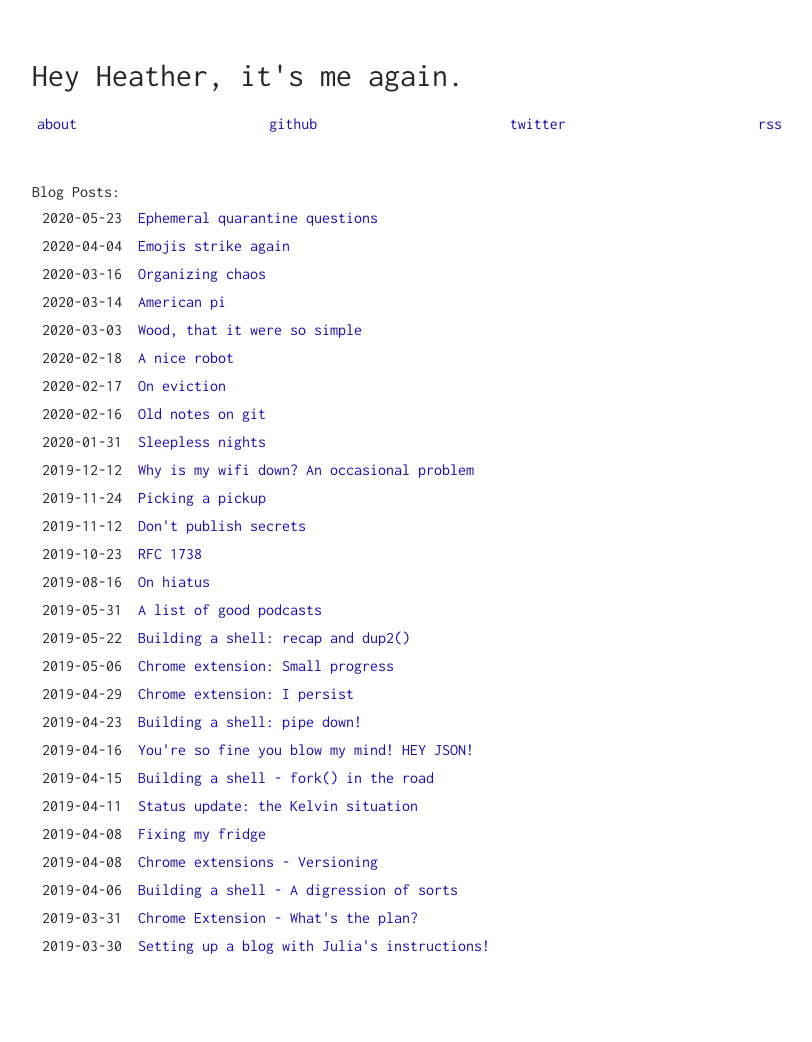
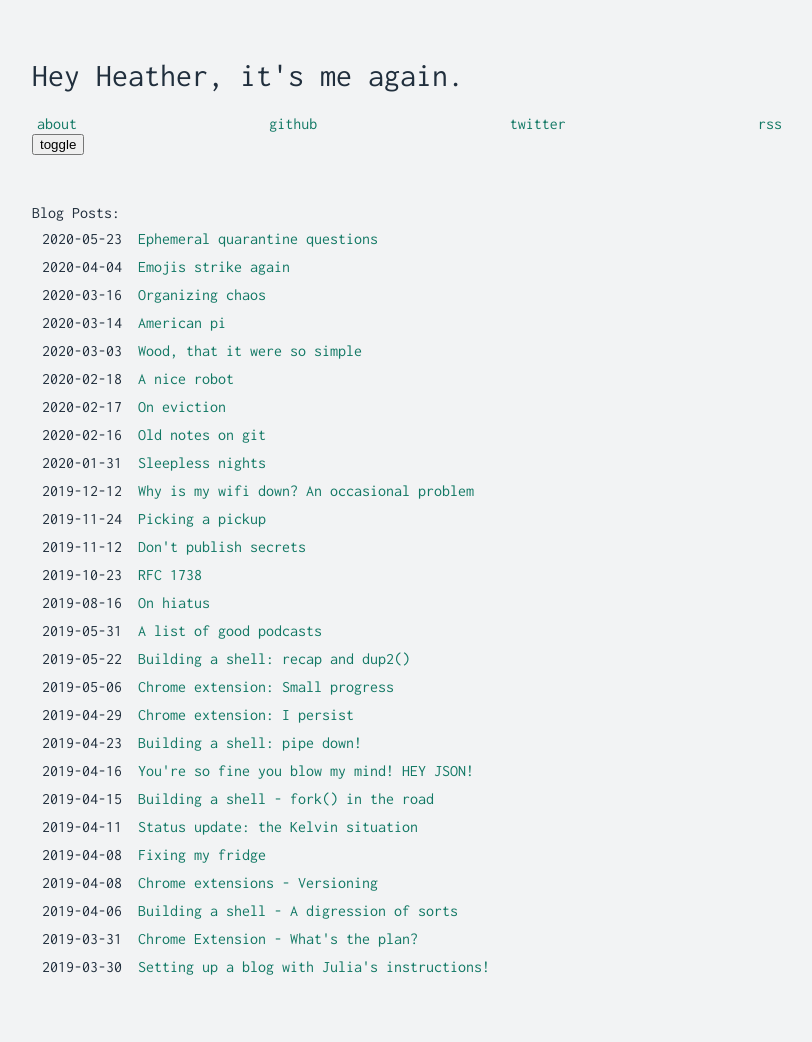
Before and after one commit to dolliars/heyheather, a Jekyll site: the page built from index.html, in a window 1280 px wide. Shown: the whole page, without its empty margins (233-1045 px from the left). Built offline with Jekyll 4.4.1, drawn with Linux system fonts in a browser that asks for light colours; before the commit the page ends 1021 px from its top, so only the background shows below that.

Commit message:
Add dark/light theme option

```diff
--- a/_layouts/default.html
+++ b/_layouts/default.html
@@ -22,5 +22,6 @@
   <div class="wrapper">
     {{ content }}
   </div>
+  <script src="/assets/js/darkmode.js"></script>
 </body>
 </html>
--- a/_sass/_config.scss
+++ b/_sass/_config.scss
@@ -1,8 +1,4 @@
 // COLORS
-$color-black: #272727;
-$color-white: #FFFFFF;
-$color-grey: #EEEEEE;
-$color-link: #1A0DAB;
 $color-code: #505050;
 $color-bg-code: #FFFFEA;
 
--- a/assets/css/main.scss
+++ b/assets/css/main.scss
@@ -4,9 +4,28 @@
 @import "reset";
 @import "config";
 
+:root {
+  --clr-light: #f2f3f4;
+  --clr-dark: #212f3d;
+  --clr-green: #117864;
+  --clr-yellow: #f1c40f;
+
+/*light color scheme*/
+  --background: var(--clr-light);
+  --foreground: var(--clr-dark);
+  --secondary: var(--clr-green);
+}
+
+/*dark color scheme*/
+.darkmode {
+  --background: var(--clr-dark);
+  --foreground: var(--clr-light);
+  --secondary: var(--clr-yellow);
+}
+
 body {
-  color: $color-black;
-  background: $color-white;
+  color: var(--foreground);
+  background: var(--background);
   font-family: 'Inconsolata';
   font-size: 100%;
   font-weight: 400;
@@ -19,18 +38,18 @@
   line-height: 150%;
 }
 a {
-  color: $color-link;
+  color: var(--secondary);
   text-decoration: none;
   &:visited {
-    color: $color-link;
+    color: var(--secondary);
     text-decoration: none;
   }
   &:hover {
-    color: $color-link;
+    color: var(--secondary);
     text-decoration: underline;
   }
   &:active {
-    color: $color-link;
+    color: var(--secondary);
     text-decoration: none;
   }
 }
@@ -62,7 +81,7 @@
   &::after {
     content: "";
     display: block;
-    border-bottom: 2px solid $color-link;
+    border-bottom: 2px solid var(--secondary);
     transform: scaleX(0);
     transition: transform .35s ease-in-out;
     transform-origin: 100% 50%;
@@ -112,7 +131,7 @@
     &::after {
       content: "";
       display: block;
-      border-bottom: 2px solid $color-link;
+      border-bottom: 2px solid var(--secondary);
       transform: scaleX(0);
       transition: transform .35s ease-in-out;
       transform-origin: 100% 50%;
@@ -217,7 +236,8 @@
       padding: 3px;
       font-size: 0.9em;
       border-radius: 3px;
-      background: $color-grey;
+      color: var(--background);
+      background: var(--foreground);
     }
     div.highlight {
       overflow: auto;
@@ -237,7 +257,7 @@
     .codebreak {
       margin: 15px;
       border: 0;
-      border-bottom: 1px dashed $color-black;
+      border-bottom: 1px dashed var(--background);
     }
   }
   .post__navigation {
--- /dev/null
+++ b/assets/js/darkmode.js
@@ -0,0 +1,25 @@
+let darkMode = localStorage.getItem('darkMode')
+const darkModeToggle = document.querySelector('#dark-mode-toggle')
+
+const enableDarkMode = () => {
+  document.body.classList.add('darkmode')
+  localStorage.setItem('darkMode', 'enabled')
+}
+
+const disableDarkMode = () => {
+  document.body.classList.remove('darkmode')
+  localStorage.setItem('darkMode', null)
+}
+
+if (darkMode === 'enabled') {
+  enableDarkMode()
+}
+
+darkModeToggle.addEventListener('click', () => {
+  darkMode = localStorage.getItem('darkMode')
+  if (darkMode !== 'enabled') {
+    enableDarkMode()
+  } else {
+    disableDarkMode()
+  }
+})
--- a/index.html
+++ b/index.html
@@ -11,6 +11,9 @@
       {%- endfor %}
     </ul>
   </nav>
+  <button class="header__toggle" id="dark-mode-toggle" title="Switch theme dark/light">
+    <i class="header__icon">toggle</i>
+  </button>
 </header>
 <main class="blog" role="main">
   <h1>Blog Posts:</h1>
```
